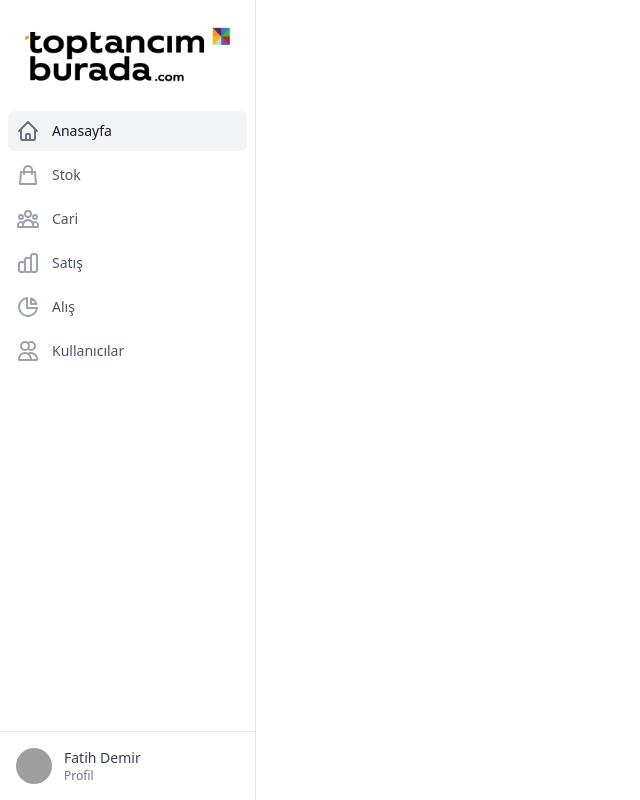
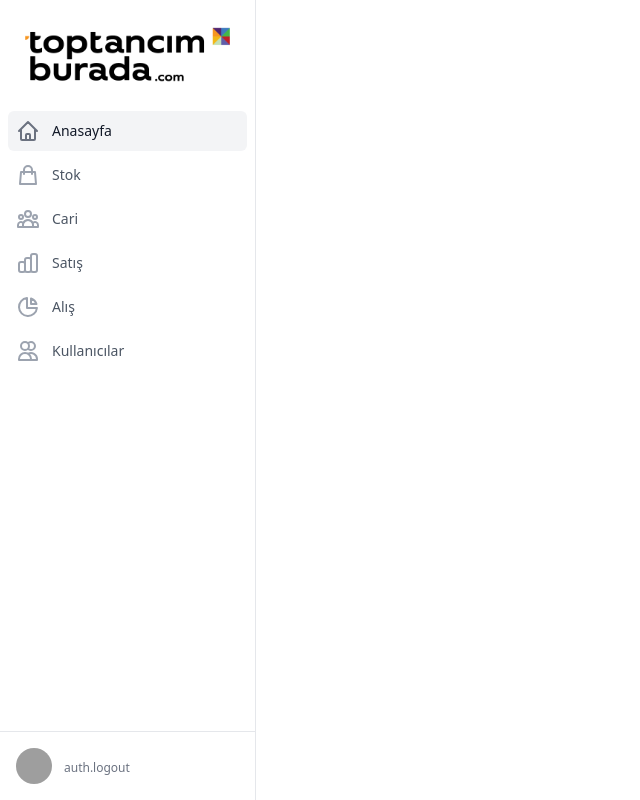
Before and after one commit to mduzoylum/tbpanel-admin, a Nuxt app: page /message in a window 1280 px wide. Shown: the whole page, without its empty margins (0-640 px from the left). Built offline with nearby package versions, Linux system fonts and the light colour scheme; grey boxes are pictures that could not be loaded.

Commit message:
Auth İşlemleri Tamamlandı

```diff
--- a/layouts/default.vue
+++ b/layouts/default.vue
@@ -18,9 +18,7 @@
               </div>
             </TransitionChild>
             <div class="flex-1 h-0 pt-5 pb-4 overflow-y-auto">
-              <div class="flex-shrink-0 flex items-center px-4">
-                <img class="w-auto" src="/logo.png" :alt="this.$config.public.APP_NAME"/>
-              </div>
+
               <nav class="mt-5 px-2 space-y-1">
                 <a v-for="item in navigation" :key="item.name" :href="item.href"
                    :class="[item.current ? 'bg-gray-100 text-gray-900' : 'text-gray-600 hover:bg-gray-50 hover:text-gray-900', 'group flex items-center px-2 py-2 text-base font-medium rounded-md']">
@@ -36,8 +34,10 @@
                     <img class="inline-block h-10 w-10 rounded-full" src="https://images.unsplash.com/photo-1472099645785-5658abf4ff4e?ixlib=rb-1.2.1&ixid=eyJhcHBfaWQiOjEyMDd9&auto=format&fit=facearea&facepad=2&w=256&h=256&q=80" alt=""/>
                   </div>
                   <div class="ml-3">
-                    <p class="text-base font-medium text-gray-700 group-hover:text-gray-900">Fatih Demir</p>
-                    <p class="text-sm font-medium text-gray-500 group-hover:text-gray-700">Profil</p>
+                    <p class="text-sm font-medium text-gray-700 group-hover:text-gray-900">
+                      {{ this.$getSessionData('user') }}
+                    </p>
+                    <a @click="this.$logout()" class="text-xs font-medium text-gray-500 group-hover:text-gray-700">{{ $t('auth.logout') }}</a>
                   </div>
                 </div>
               </a>
@@ -56,7 +56,7 @@
       <div class="flex-1 flex flex-col min-h-0 border-r border-gray-200 bg-white">
         <div class="flex-1 flex flex-col pt-5 pb-4 overflow-y-auto">
           <div class="flex items-center flex-shrink-0 px-4">
-            <img class="w-auto" src="/logo.png" alt="Toptancım Burada"/>
+            <img class="w-auto" src="/logo.png" :alt="this.$config.public.APP_NAME"/>
           </div>
           <nav class="mt-5 flex-1 px-2 bg-white space-y-1">
             <a v-for="item in navigation" :key="item.name" :href="item.href"
@@ -73,8 +73,10 @@
                 <img class="inline-block h-9 w-9 rounded-full" src="https://images.unsplash.com/photo-1472099645785-5658abf4ff4e?ixlib=rb-1.2.1&ixid=eyJhcHBfaWQiOjEyMDd9&auto=format&fit=facearea&facepad=2&w=256&h=256&q=80" alt=""/>
               </div>
               <div class="ml-3">
-                <p class="text-sm font-medium text-gray-700 group-hover:text-gray-900">Fatih Demir</p>
-                <p class="text-xs font-medium text-gray-500 group-hover:text-gray-700">Profil</p>
+                <p class="text-sm font-medium text-gray-700 group-hover:text-gray-900">
+               {{ this.$getSessionData('user') }}
+                </p>
+                <a @click="this.$logout()" class="text-xs font-medium text-gray-500 group-hover:text-gray-700">{{ $t('auth.logout') }}</a>
               </div>
             </div>
           </a>
@@ -82,7 +84,8 @@
       </div>
     </div>
     <div class="md:pl-64 flex flex-col flex-1">
-      <div class="sticky top-0 z-10 md:hidden pl-1 pt-1 sm:pl-3 sm:pt-3 bg-white">
+      <div class="sticky top-0 m-3 mr-10 z-10 md:hidden pl-1 pt-1 sm:pl-3 sm:pt-3 bg-white flex items-center justify-between">
+        <img class="flex-grow h-auto" src="/logo.png" :alt="this.$config.public.APP_NAME"/>
         <button type="button" class="-ml-0.5 -mt-0.5 h-12 w-12 inline-flex items-center justify-center rounded-md text-gray-500 hover:text-gray-900 focus:outline-none focus:ring-2 focus:ring-inset focus:ring-indigo-500" @click="sidebarOpen = true">
           <span class="sr-only">Open sidebar</span>
           <MenuIcon class="h-6 w-6" aria-hidden="true"/>
@@ -105,9 +108,7 @@ import {
     UserGroupIcon,
   ShoppingBagIcon,
   ChartBarIcon,
-  FolderIcon,
   HomeIcon,
-  InboxIcon,
   MenuIcon,
   UsersIcon,
   XIcon,
--- a/locales/tr.json
+++ b/locales/tr.json
@@ -8,6 +8,7 @@
     "email" : "E-posta",
     "password" : "Şifre",
     "login" : "Giriş Yap",
+    "logout" : "Çıkış Yap",
     "forgotPassword" : "Şifremi Unuttum",
     "resetPassword" : "Şifremi Sıfırla",
     "enterNewPassword" : "Yeni Şifrenizi Belirleyin",
--- a/pages/index.vue
+++ b/pages/index.vue
@@ -1,10 +1,4 @@
 <template>
-  <div class="mx-auto px-2 sm:px-4 md:px-5">
-    <h1 class="text-2xl font-semibold text-gray-900">Anasayfa</h1>
-  </div>
-
-
-
   <div class="mx-auto sm:px-6 lg:px-8 lg:grid lg:grid-cols-12 lg:gap-8">
 
     <main class="lg:col-span-9 xl:col-span-8">
@@ -92,27 +86,8 @@
     <aside class="hidden xl:block xl:col-span-4">
       <div class="sticky top-4 space-y-4">
         <section aria-labelledby="trending-heading">
-          <div class="mt-2 grid grid-cols-1 gap-5 sm:grid-cols-2 lg:grid-cols-3">
-            <div class="bg-white overflow-hidden shadow rounded-lg">
-              <div class="p-5">
-                <div class="flex items-center">
-                  <div class="flex-shrink-0">
-                    <!-- Heroicon name: outline/scale -->
-                    <svg class="h-6 w-6 text-gray-400" xmlns="http://www.w3.org/2000/svg" fill="none" viewBox="0 0 24 24" stroke="currentColor" aria-hidden="true">
-                      <path stroke-linecap="round" stroke-linejoin="round" stroke-width="2" d="M3 6l3 1m0 0l-3 9a5.002 5.002 0 006.001 0M6 7l3 9M6 7l6-2m6 2l3-1m-3 1l-3 9a5.002 5.002 0 006.001 0M18 7l3 9m-3-9l-6-2m0-2v2m0 16V5m0 16H9m3 0h3" />
-                    </svg>
-                  </div>
-                  <div class="ml-5 w-0 flex-1">
-                    <dl>
-                      <dt class="text-sm font-medium text-gray-500 truncate">Account balance</dt>
-                      <dd>
-                        <div class="text-lg font-medium text-gray-900">$30,659.45</div>
-                      </dd>
-                    </dl>
-                  </div>
-                </div>
-              </div>
-            </div>
+          <div class="mt-2 grid grid-cols-1 gap-5 sm:grid-cols-1 lg:grid-cols-2">
+
             <div class="bg-white overflow-hidden shadow rounded-lg">
               <div class="p-5">
                 <div class="flex items-center">
@@ -155,7 +130,7 @@
             </div>
 
           </div>
-          <div class="mt-2 grid grid-cols-1 gap-5 sm:grid-cols-2 lg:grid-cols-3">
+          <div class="mt-2 grid grid-cols-1 gap-5 sm:grid-cols-1 lg:grid-cols-1">
             <div class="bg-white overflow-hidden shadow rounded-lg">
               <div class="p-5">
                 <div class="flex items-center">
--- a/plugins/02.utility.ts
+++ b/plugins/02.utility.ts
@@ -9,6 +9,7 @@ export default defineNuxtPlugin((nuxtApp) => {
             getToken,
             setSessionData,
             getSessionData,
+            logout,
             color : color,
             isNull,
             isDarkMode : isDarkMode(),
@@ -20,7 +21,6 @@ export default defineNuxtPlugin((nuxtApp) => {
 
 const getColor = () => {
 
-    const route = useRoute();
     let allowedThemes = ['blue', 'yellow', 'indigo', 'green', 'red', 'orange', 'amber'];
 
 
@@ -106,3 +106,14 @@ const setSessionData = (data) => {
 const getSessionData = (key) => {
     return window.localStorage.getItem(key) || '';
 }
+
+const logout = () => {
+    window.localStorage.removeItem('token')
+    window.localStorage.removeItem('user')
+    window.localStorage.removeItem('email')
+    window.localStorage.removeItem('permissions')
+    window.localStorage.removeItem('loginDate')
+    window.localStorage.removeItem('tokenExp')
+
+    window.location.href = '/auth/login';
+}
```
